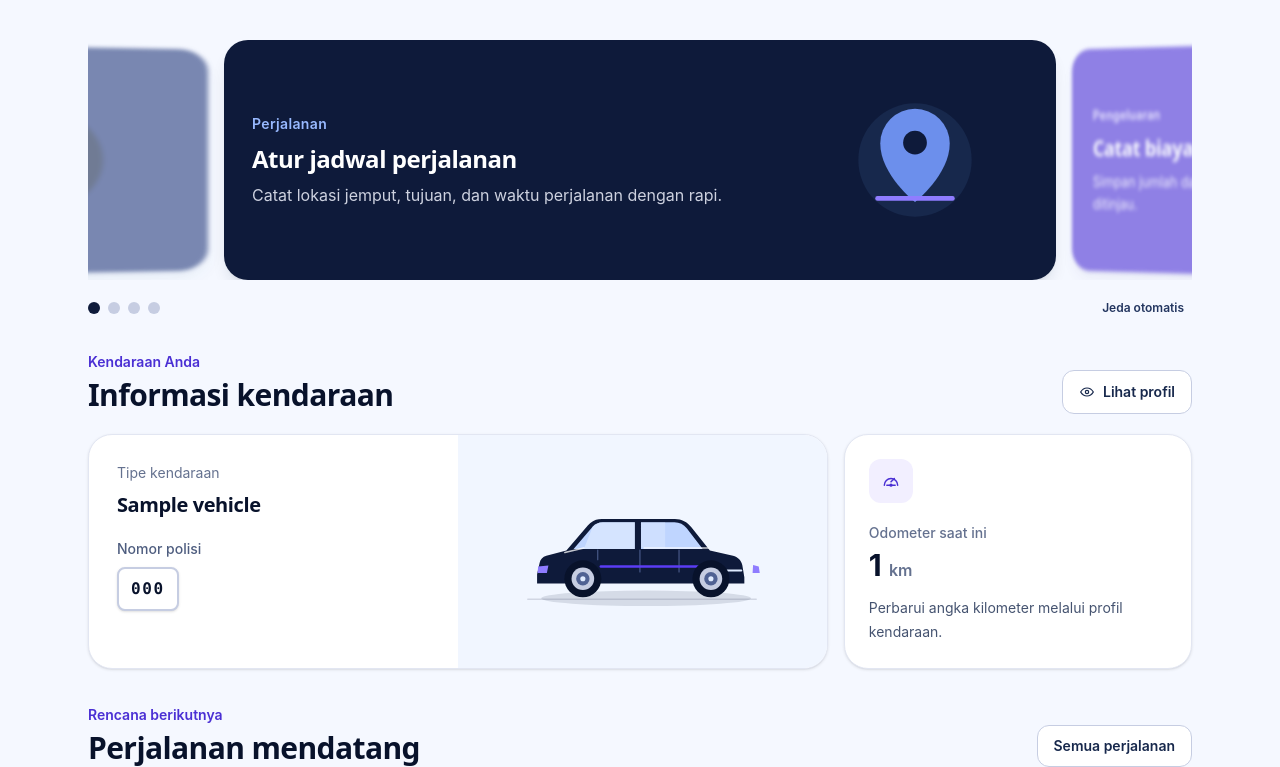
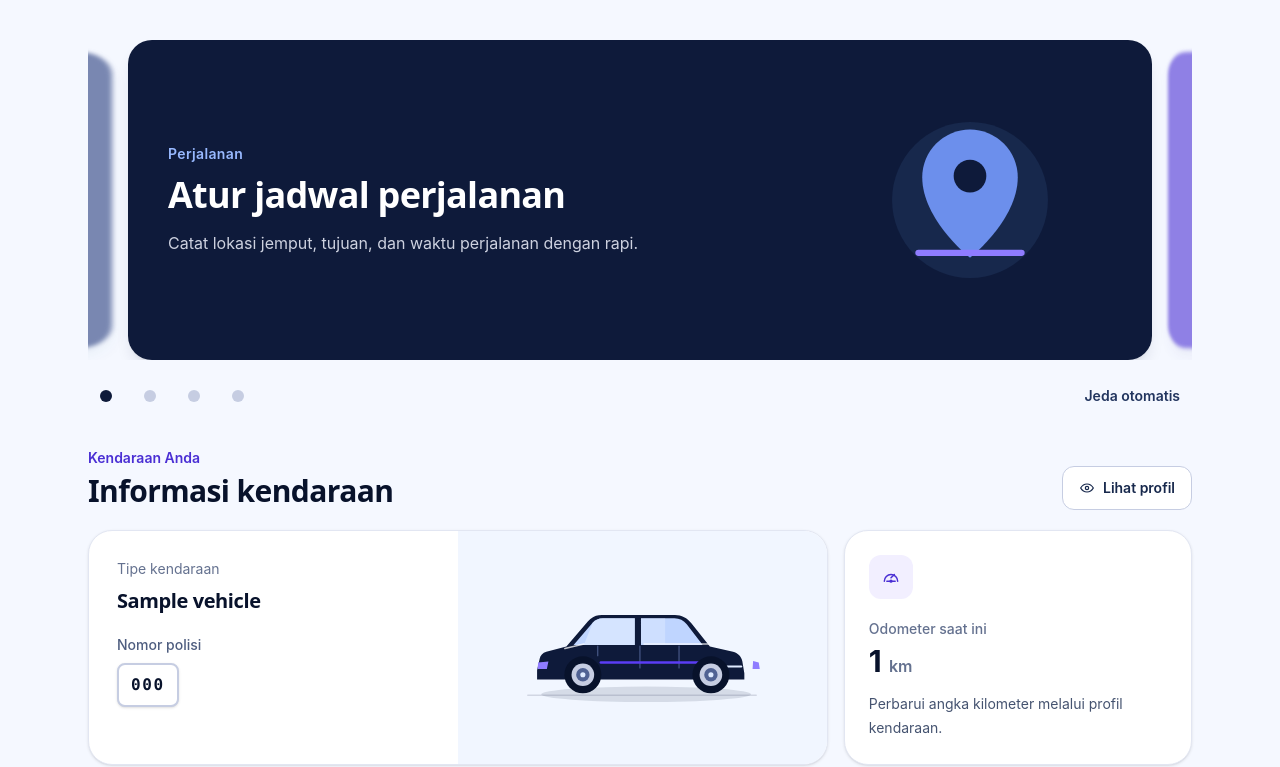
Before and after one commit to hafli-setiawan27/PBAI-Project-Munyopir, a Laravel app: page /dashboard in a window 1280 px wide. Shown: the part 77-844 px from the top of the page. Run offline with Laravel 12, Linux system fonts and the light colour scheme; a user stored in the database is signed in; data comes from the database, SQL or seed files in the repository; tables that the repository leaves empty hold one stand-in row (values such as "Sample post"); data that the repository does not hold is empty; style sheets or scripts are compiled from the project's sources.

Commit message:
Polish receipt handling and dashboard UI

```diff
--- a/munyopir/resources/css/app.css
+++ b/munyopir/resources/css/app.css
@@ -8,9 +8,21 @@
 }
 
 .feature-carousel-track {
-    padding-inline: max(0px, calc((100% - min(70vw, 52rem)) / 2));
+    padding-inline: max(0px, calc((100% - min(88vw, 52rem)) / 2));
     perspective: 1000px;
     transform-style: preserve-3d;
+}
+
+@media (min-width: 640px) {
+    .feature-carousel-track {
+        padding-inline: max(0px, calc((100% - min(76vw, 60rem)) / 2));
+    }
+}
+
+@media (min-width: 1024px) {
+    .feature-carousel-track {
+        padding-inline: max(0px, calc((100% - min(82vw, 64rem)) / 2));
+    }
 }
 
 [data-carousel-slide] {
--- /dev/null
+++ b/munyopir/resources/js/image-compressor.js
@@ -0,0 +1,58 @@
+const compressionThreshold = 700 * 1024;
+const targetSize = 1800 * 1024;
+
+const canvasToBlob = (canvas, quality) => new Promise((resolve) => {
+    canvas.toBlob(resolve, 'image/jpeg', quality);
+});
+
+export const compressReceiptImage = async (file) => {
+    if (file.size <= compressionThreshold || typeof createImageBitmap !== 'function') {
+        return file;
+    }
+
+    const bitmap = await createImageBitmap(file);
+
+    try {
+        const canvas = document.createElement('canvas');
+        const context = canvas.getContext('2d');
+        if (!context) {
+            return file;
+        }
+
+        let bestCandidate = null;
+
+        for (const maxDimension of [1600, 1200, 900]) {
+            const scale = Math.min(1, maxDimension / Math.max(bitmap.width, bitmap.height));
+            canvas.width = Math.max(1, Math.round(bitmap.width * scale));
+            canvas.height = Math.max(1, Math.round(bitmap.height * scale));
+            context.drawImage(bitmap, 0, 0, canvas.width, canvas.height);
+
+            for (const quality of [0.84, 0.76, 0.68, 0.6]) {
+                const compressedBlob = await canvasToBlob(canvas, quality);
+
+                if (!compressedBlob || compressedBlob.size >= file.size) {
+                    continue;
+                }
+
+                bestCandidate = compressedBlob;
+
+                if (compressedBlob.size <= targetSize) {
+                    return createCompressedFile(file, compressedBlob);
+                }
+            }
+        }
+
+        return bestCandidate ? createCompressedFile(file, bestCandidate) : file;
+    } finally {
+        bitmap.close();
+    }
+};
+
+const createCompressedFile = (file, blob) => {
+    const filename = file.name.replace(/\.[^.]+$/, '') || 'nota';
+
+    return new File([blob], `${filename}.jpg`, {
+        lastModified: file.lastModified,
+        type: 'image/jpeg',
+    });
+};
--- a/munyopir/resources/views/dashboard.blade.php
+++ b/munyopir/resources/views/dashboard.blade.php
@@ -7,14 +7,14 @@
         <h2 class="sr-only">Fitur Munyopir</h2>
         <div class="feature-carousel-viewport mx-auto w-full max-w-6xl snap-x snap-mandatory overflow-x-auto" data-carousel-viewport>
             <div class="feature-carousel-track flex w-max gap-4">
-                <article class="relative flex min-h-60 w-[min(70vw,52rem)] shrink-0 snap-center items-center overflow-hidden rounded-3xl bg-brand-900 p-5 text-white shadow-lg shadow-brand-900/10 sm:p-7" data-carousel-slide role="group" aria-roledescription="slide" aria-label="1 dari 4">
-                    <div class="relative z-10 max-w-[64%]">
+                <article class="relative flex min-h-64 w-[min(88vw,52rem)] shrink-0 snap-center items-center gap-2 overflow-hidden rounded-3xl bg-brand-900 p-5 text-white shadow-lg shadow-brand-900/10 sm:min-h-72 sm:w-[min(76vw,60rem)] sm:gap-6 sm:p-8 lg:min-h-80 lg:w-[min(82vw,64rem)] lg:p-10" data-carousel-slide role="group" aria-roledescription="slide" aria-label="1 dari 4">
+                    <div class="relative z-10 min-w-0 w-[68%]">
                         <p class="text-sm font-semibold tracking-wide text-sky-300">Perjalanan</p>
-                        <h3 class="mt-2 text-xl font-bold leading-snug sm:text-2xl">Atur jadwal perjalanan</h3>
-                        <p class="mt-2 text-sm leading-6 text-brand-100/90 sm:text-base">Catat lokasi jemput, tujuan, dan waktu perjalanan dengan rapi.</p>
+                        <h3 class="mt-2 text-2xl font-bold leading-tight sm:text-3xl lg:text-4xl">Atur jadwal perjalanan</h3>
+                        <p class="mt-3 text-sm leading-6 text-brand-100/90 sm:text-base sm:leading-7">Catat lokasi jemput, tujuan, dan waktu perjalanan dengan rapi.</p>
                     </div>
-                    <div class="pointer-events-none absolute bottom-0 right-0 top-0 flex w-[34%] items-center justify-center" aria-hidden="true">
-                        <svg viewBox="0 0 140 140" class="size-24 sm:size-32">
+                    <div class="pointer-events-none grid w-[30%] shrink-0 place-items-center" aria-hidden="true">
+                        <svg viewBox="0 0 140 140" class="size-20 sm:size-32 lg:size-44">
                             <circle cx="70" cy="70" r="62" fill="#17284C"/>
                             <path d="M70 116s38-30 38-64a38 38 0 1 0-76 0c0 34 38 64 38 64Z" fill="#7398FA" opacity=".92"/>
                             <circle cx="70" cy="51" r="13" fill="#0E1A3A"/>
@@ -23,14 +23,14 @@
                     </div>
                 </article>
 
-                <article class="relative flex min-h-60 w-[min(70vw,52rem)] shrink-0 snap-center items-center overflow-hidden rounded-3xl bg-accent-700 p-5 text-white shadow-lg shadow-accent-900/10 sm:p-7" data-carousel-slide role="group" aria-roledescription="slide" aria-label="2 dari 4">
-                    <div class="relative z-10 max-w-[64%]">
+                <article class="relative flex min-h-64 w-[min(88vw,52rem)] shrink-0 snap-center items-center gap-2 overflow-hidden rounded-3xl bg-accent-700 p-5 text-white shadow-lg shadow-accent-900/10 sm:min-h-72 sm:w-[min(76vw,60rem)] sm:gap-6 sm:p-8 lg:min-h-80 lg:w-[min(82vw,64rem)] lg:p-10" data-carousel-slide role="group" aria-roledescription="slide" aria-label="2 dari 4">
+                    <div class="relative z-10 min-w-0 w-[68%]">
                         <p class="text-sm font-semibold tracking-wide text-accent-100">Pengeluaran</p>
-                        <h3 class="mt-2 text-xl font-bold leading-snug sm:text-2xl">Catat biaya operasional</h3>
-                        <p class="mt-2 text-sm leading-6 text-white/90 sm:text-base">Simpan jumlah dan bukti transaksi agar pengeluaran mudah ditinjau.</p>
+                        <h3 class="mt-2 text-2xl font-bold leading-tight sm:text-3xl lg:text-4xl">Catat biaya operasional</h3>
+                        <p class="mt-3 text-sm leading-6 text-white/90 sm:text-base sm:leading-7">Simpan jumlah dan bukti transaksi agar pengeluaran mudah ditinjau.</p>
                     </div>
-                    <div class="pointer-events-none absolute bottom-0 right-0 top-0 flex w-[34%] items-center justify-center" aria-hidden="true">
-                        <svg viewBox="0 0 140 140" class="size-24 sm:size-32">
+                    <div class="pointer-events-none grid w-[30%] shrink-0 place-items-center" aria-hidden="true">
+                        <svg viewBox="0 0 140 140" class="size-20 sm:size-32 lg:size-44">
                             <circle cx="70" cy="70" r="62" fill="#3923AB"/>
                             <path d="M43 31h42l16 16v62H43z" fill="#F5F8FF"/>
                             <path d="M85 31v18h16M55 65h33M55 78h33M55 91h19" fill="none" stroke="#5B3DF5" stroke-linecap="round" stroke-linejoin="round" stroke-width="5"/>
@@ -40,14 +40,14 @@
                     </div>
                 </article>
 
-                <article class="relative flex min-h-60 w-[min(70vw,52rem)] shrink-0 snap-center items-center overflow-hidden rounded-3xl bg-sky-700 p-5 text-white shadow-lg shadow-sky-900/10 sm:p-7" data-carousel-slide role="group" aria-roledescription="slide" aria-label="3 dari 4">
-                    <div class="relative z-10 max-w-[64%]">
+                <article class="relative flex min-h-64 w-[min(88vw,52rem)] shrink-0 snap-center items-center gap-2 overflow-hidden rounded-3xl bg-sky-700 p-5 text-white shadow-lg shadow-sky-900/10 sm:min-h-72 sm:w-[min(76vw,60rem)] sm:gap-6 sm:p-8 lg:min-h-80 lg:w-[min(82vw,64rem)] lg:p-10" data-carousel-slide role="group" aria-roledescription="slide" aria-label="3 dari 4">
+                    <div class="relative z-10 min-w-0 w-[68%]">
                         <p class="text-sm font-semibold tracking-wide text-sky-100">Kendaraan</p>
-                        <h3 class="mt-2 text-xl font-bold leading-snug sm:text-2xl">Pantau informasi kendaraan</h3>
-                        <p class="mt-2 text-sm leading-6 text-white/90 sm:text-base">Lihat profil kendaraan dan perbarui odometer saat diperlukan.</p>
+                        <h3 class="mt-2 text-2xl font-bold leading-tight sm:text-3xl lg:text-4xl">Pantau informasi kendaraan</h3>
+                        <p class="mt-3 text-sm leading-6 text-white/90 sm:text-base sm:leading-7">Lihat profil kendaraan dan perbarui odometer saat diperlukan.</p>
                     </div>
-                    <div class="pointer-events-none absolute bottom-0 right-0 top-0 flex w-[34%] items-center justify-center" aria-hidden="true">
-                        <svg viewBox="0 0 140 140" class="size-24 sm:size-32">
+                    <div class="pointer-events-none grid w-[30%] shrink-0 place-items-center" aria-hidden="true">
+                        <svg viewBox="0 0 140 140" class="size-20 sm:size-32 lg:size-44">
                             <circle cx="70" cy="70" r="62" fill="#324FA8"/>
                             <path d="m26 82 7-21c2-6 7-10 14-10h48c7 0 12 3 16 9l9 15 7 3v22H24V85z" fill="#DFEBFF"/>
                             <path d="m44 57-8 22h68L91 57H44Z" fill="#98B9FF"/>
@@ -58,14 +58,14 @@
                     </div>
                 </article>
 
-                <article class="relative flex min-h-60 w-[min(70vw,52rem)] shrink-0 snap-center items-center overflow-hidden rounded-3xl bg-sky-800 p-5 text-white shadow-lg shadow-sky-900/10 sm:p-7" data-carousel-slide role="group" aria-roledescription="slide" aria-label="4 dari 4">
-                    <div class="relative z-10 max-w-[64%]">
+                <article class="relative flex min-h-64 w-[min(88vw,52rem)] shrink-0 snap-center items-center gap-2 overflow-hidden rounded-3xl bg-sky-800 p-5 text-white shadow-lg shadow-sky-900/10 sm:min-h-72 sm:w-[min(76vw,60rem)] sm:gap-6 sm:p-8 lg:min-h-80 lg:w-[min(82vw,64rem)] lg:p-10" data-carousel-slide role="group" aria-roledescription="slide" aria-label="4 dari 4">
+                    <div class="relative z-10 min-w-0 w-[68%]">
                         <p class="text-sm font-semibold tracking-wide text-sky-100">Status perjalanan</p>
-                        <h3 class="mt-2 text-xl font-bold leading-snug sm:text-2xl">Pantau perubahan jadwal</h3>
-                        <p class="mt-2 text-sm leading-6 text-white/90 sm:text-base">Lihat perjalanan yang terjadwal, berubah, selesai, atau dibatalkan.</p>
+                        <h3 class="mt-2 text-2xl font-bold leading-tight sm:text-3xl lg:text-4xl">Pantau perubahan jadwal</h3>
+                        <p class="mt-3 text-sm leading-6 text-white/90 sm:text-base sm:leading-7">Lihat perjalanan yang terjadwal, berubah, selesai, atau dibatalkan.</p>
                     </div>
-                    <div class="pointer-events-none absolute bottom-0 right-0 top-0 flex w-[34%] items-center justify-center" aria-hidden="true">
-                        <svg viewBox="0 0 140 140" class="size-24 sm:size-32">
+                    <div class="pointer-events-none grid w-[30%] shrink-0 place-items-center" aria-hidden="true">
+                        <svg viewBox="0 0 140 140" class="size-20 sm:size-32 lg:size-44">
                             <circle cx="70" cy="70" r="62" fill="#17284C"/>
                             <rect x="39" y="30" width="62" height="80" rx="10" fill="#F5F8FF"/>
                             <path d="M53 51h34M53 65h34M53 79h18" stroke="#527BF0" stroke-linecap="round" stroke-width="5"/>
@@ -77,14 +77,14 @@
             </div>
         </div>
 
-        <div class="mx-auto mt-4 flex w-full max-w-6xl items-center justify-between">
+        <div class="mx-auto mt-4 flex w-full max-w-6xl items-center justify-between gap-3">
             <div class="flex items-center gap-2" role="group" aria-label="Pilih fitur">
-                <button class="size-3 rounded-full bg-brand-900 transition focus:outline-none focus:ring-4 focus:ring-accent-600/20" type="button" data-carousel-indicator aria-label="Tampilkan fitur perjalanan" aria-pressed="true"></button>
-                <button class="size-3 rounded-full bg-brand-200 transition focus:outline-none focus:ring-4 focus:ring-accent-600/20" type="button" data-carousel-indicator aria-label="Tampilkan fitur pengeluaran" aria-pressed="false"></button>
-                <button class="size-3 rounded-full bg-brand-200 transition focus:outline-none focus:ring-4 focus:ring-accent-600/20" type="button" data-carousel-indicator aria-label="Tampilkan fitur kendaraan" aria-pressed="false"></button>
-                <button class="size-3 rounded-full bg-brand-200 transition focus:outline-none focus:ring-4 focus:ring-accent-600/20" type="button" data-carousel-indicator aria-label="Tampilkan fitur status perjalanan" aria-pressed="false"></button>
+                <button class="grid size-9 place-items-center rounded-full focus:outline-none focus-visible:ring-4 focus-visible:ring-accent-600/20" type="button" data-carousel-indicator aria-label="Tampilkan fitur perjalanan" aria-pressed="true"><span class="size-3 rounded-full bg-brand-900 transition" aria-hidden="true"></span></button>
+                <button class="grid size-9 place-items-center rounded-full focus:outline-none focus-visible:ring-4 focus-visible:ring-accent-600/20" type="button" data-carousel-indicator aria-label="Tampilkan fitur pengeluaran" aria-pressed="false"><span class="size-3 rounded-full bg-brand-200 transition" aria-hidden="true"></span></button>
+                <button class="grid size-9 place-items-center rounded-full focus:outline-none focus-visible:ring-4 focus-visible:ring-accent-600/20" type="button" data-carousel-indicator aria-label="Tampilkan fitur kendaraan" aria-pressed="false"><span class="size-3 rounded-full bg-brand-200 transition" aria-hidden="true"></span></button>
+                <button class="grid size-9 place-items-center rounded-full focus:outline-none focus-visible:ring-4 focus-visible:ring-accent-600/20" type="button" data-carousel-indicator aria-label="Tampilkan fitur status perjalanan" aria-pressed="false"><span class="size-3 rounded-full bg-brand-200 transition" aria-hidden="true"></span></button>
             </div>
-            <button class="rounded-lg px-2 py-1 text-xs font-semibold text-brand-700 transition hover:bg-brand-50 focus:outline-none focus:ring-4 focus:ring-accent-600/10" type="button" data-carousel-toggle aria-pressed="false">
+            <button class="inline-flex min-h-10 shrink-0 items-center rounded-lg px-3 py-2 text-xs font-semibold text-brand-700 transition hover:bg-brand-50 focus:outline-none focus-visible:ring-4 focus-visible:ring-accent-600/10 sm:text-sm" type="button" data-carousel-toggle aria-pressed="false">
                 Jeda otomatis
             </button>
         </div>
--- a/munyopir/resources/views/expenses/partials/form.blade.php
+++ b/munyopir/resources/views/expenses/partials/form.blade.php
@@ -1,4 +1,4 @@
-<form method="POST" action="{{ $action }}" enctype="multipart/form-data" class="mt-8 space-y-5">
+<form method="POST" action="{{ $action }}" enctype="multipart/form-data" class="mt-8 space-y-5" data-receipt-form>
     @csrf
     @if ($method !== 'POST')
         @method($method)
@@ -73,8 +73,9 @@
         @if ($expense?->receipt_path)
             <a href="{{ route('expenses.receipt', $expense) }}" class="mb-3 inline-flex min-h-11 items-center text-sm font-semibold text-accent-700 hover:underline">Lihat nota tersimpan</a>
         @endif
-        <input id="receipt" name="receipt" type="file" accept="image/jpeg,image/png,image/webp"
+        <input id="receipt" name="receipt" type="file" accept="image/jpeg,image/png,image/webp" data-receipt-input
             class="block w-full rounded-xl border border-brand-200 bg-white px-3 py-3 text-sm text-brand-800 file:mr-4 file:rounded-lg file:border-0 file:bg-brand-50 file:px-3 file:py-2 file:text-sm file:font-semibold file:text-brand-900">
+        <p class="mt-2 hidden text-sm text-brand-700" data-receipt-compression-status aria-live="polite"></p>
         @error('receipt')
             <p class="mt-2 text-sm text-accent-700" role="alert">{{ $message }}</p>
         @enderror
--- a/munyopir/routes/web.php
+++ b/munyopir/routes/web.php
@@ -43,6 +43,7 @@ Route::middleware('auth')->group(function () {
     Route::delete('/trips/{trip}', [TripController::class, 'destroy'])->name('trips.destroy');
 
     Route::get('/expenses/rekap', [ExpenseController::class, 'report'])->name('expenses.report');
+    Route::get('/expenses/{expense}/receipt/preview', [ExpenseController::class, 'receiptPreview'])->name('expenses.receipt.preview');
     Route::get('/expenses/{expense}/receipt', [ExpenseController::class, 'receipt'])->name('expenses.receipt');
     Route::resource('expenses', ExpenseController::class);
     Route::patch('/vehicle/odometer', [MaintenanceController::class, 'updateOdometer'])->name('vehicles.odometer.update');
```
Also changed, not shown: munyopir/app/Http/Controllers/Auth/AuthenticatedSessionController.php (+3 -9 lines), munyopir/app/Http/Controllers/Auth/RegisteredUserController.php (+3 -14 lines), munyopir/app/Http/Controllers/ExpenseController.php (+34 -0 lines), munyopir/app/Http/Controllers/VehicleController.php (+6 -33 lines), munyopir/app/Http/Requests/LoginRequest.php (added, +31 -0 lines), munyopir/app/Http/Requests/StoreRegisteredUserRequest.php (added, +35 -0 lines), munyopir/app/Http/Requests/StoreVehicleRequest.php (added, +35 -0 lines), munyopir/app/Http/Requests/UpdateVehicleRequest.php (added, +37 -0 lines), munyopir/resources/js/app.js (+67 -2 lines), munyopir/resources/views/expenses/index.blade.php (+11 -4 lines), munyopir/resources/views/expenses/show.blade.php (+7 -1 lines), munyopir/tests/Unit/ExampleTest.php (deleted, +0 -16 lines).
